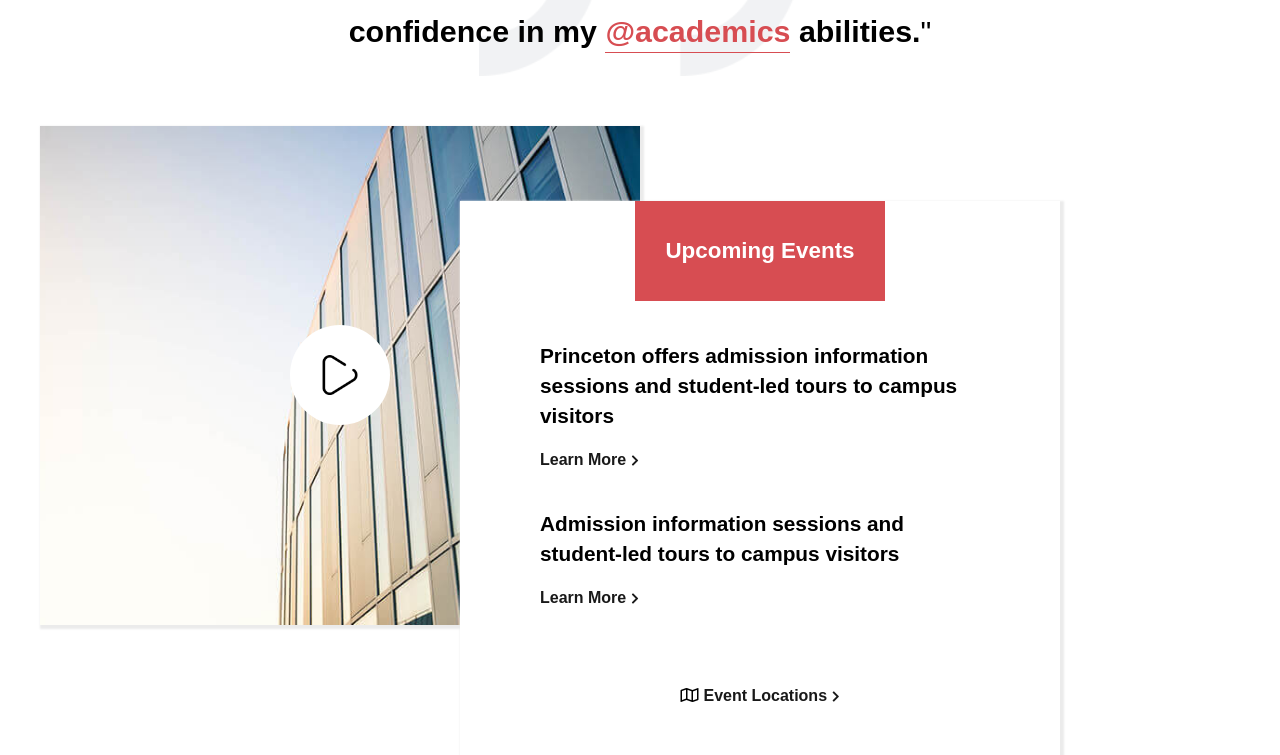
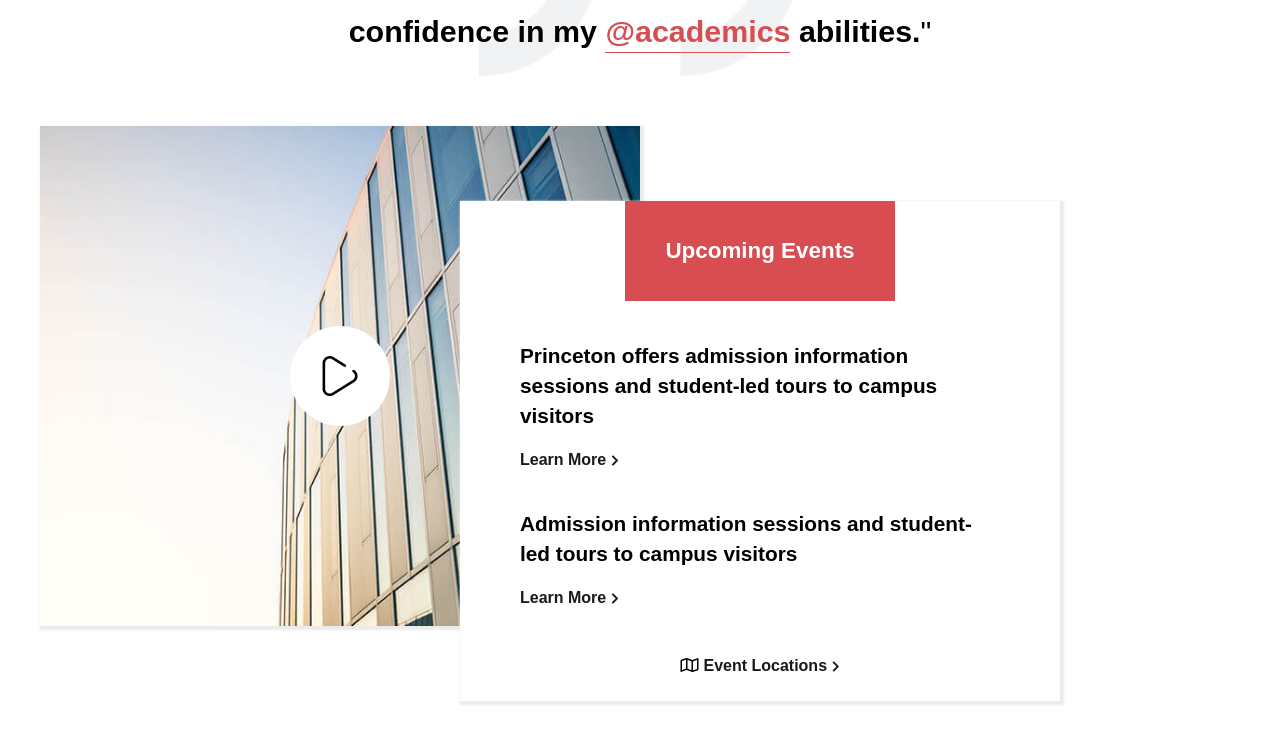
Before and after one commit to RobertoZeppilli/proj-html-vuejs, a Vue app: page / in a window 1280 px wide. Shown: the part 2843-3598 px from the top of the page. Built offline with nearby package versions, Linux system fonts and the light colour scheme; a small style sheet from the web is missing.

Commit message:
some fixing (2)

```diff
--- a/src/components/Courses.vue
+++ b/src/components/Courses.vue
@@ -92,10 +92,12 @@ export default {
   }
   .events {
     position: relative;
+    height: 500px;
     @include flex($type: "justify between");
     margin-top: 50px;
     .event__one,
     .event__two {
+      height: 100%;
       width: 50%;
       box-shadow: $mainBoxesShadow;
     }
@@ -119,7 +121,7 @@ export default {
       position: absolute;
       top: 15%;
       left: 35%;
-      padding: 0 50px 60px 50px;
+      padding: 0 30px 20px 30px;
       background-color: $white;
       .flag {
         @include flex($type: "center");
@@ -145,7 +147,7 @@ export default {
         }
       }
       .event__cta {
-        margin-top: 80px;
+        padding-top: 50px;
         text-align: center;
         a {
           font-weight: bold;
--- a/src/components/News.vue
+++ b/src/components/News.vue
@@ -47,7 +47,7 @@ export default {
 @import '../scss/mixins';
 
 #news {
-  margin-top: 150px;
+  margin-top: 100px;
   padding-top: 100px;
   .news__title {
     text-align: center;
```
